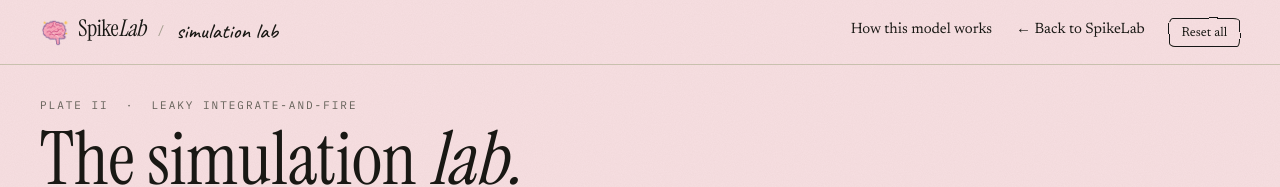
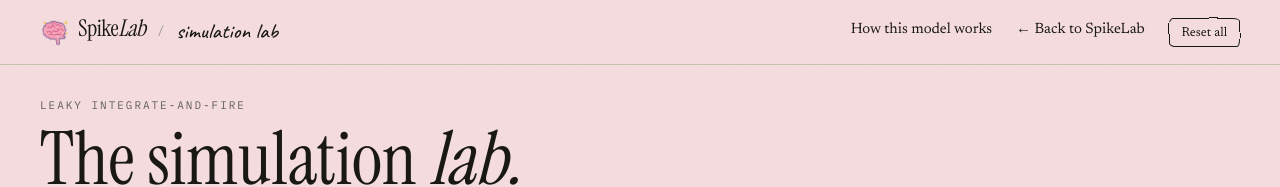
Before and after one commit to ishitapr11/SpikeLab-i11, a Next.js app: page /simulator in a window 1280 px wide. Shown: the top 187 px of the page. Built offline with nearby package versions, Linux system fonts and the light colour scheme.

Commit message:
Update SimulatorDashboard.tsx

```diff
--- a/components/simulator/SimulatorDashboard.tsx
+++ b/components/simulator/SimulatorDashboard.tsx
@@ -55,7 +55,7 @@ export function SimulatorDashboard() {
       <main className="mx-auto max-w-[1360px] px-4 pt-8 pb-16 sm:px-6 lg:px-10">
         <div className="grid gap-4 lg:grid-cols-[1fr_auto] lg:items-end">
           <div>
-            <p className="eyebrow">Plate II &nbsp;·&nbsp; Leaky integrate-and-fire</p>
+            <p className="eyebrow">Leaky integrate-and-fire</p>
             <h1 className="mt-3 font-display text-[clamp(2.8rem,6vw,4.6rem)] leading-[0.9]">
               The simulation <span className="italic">lab.</span>
             </h1>
```
